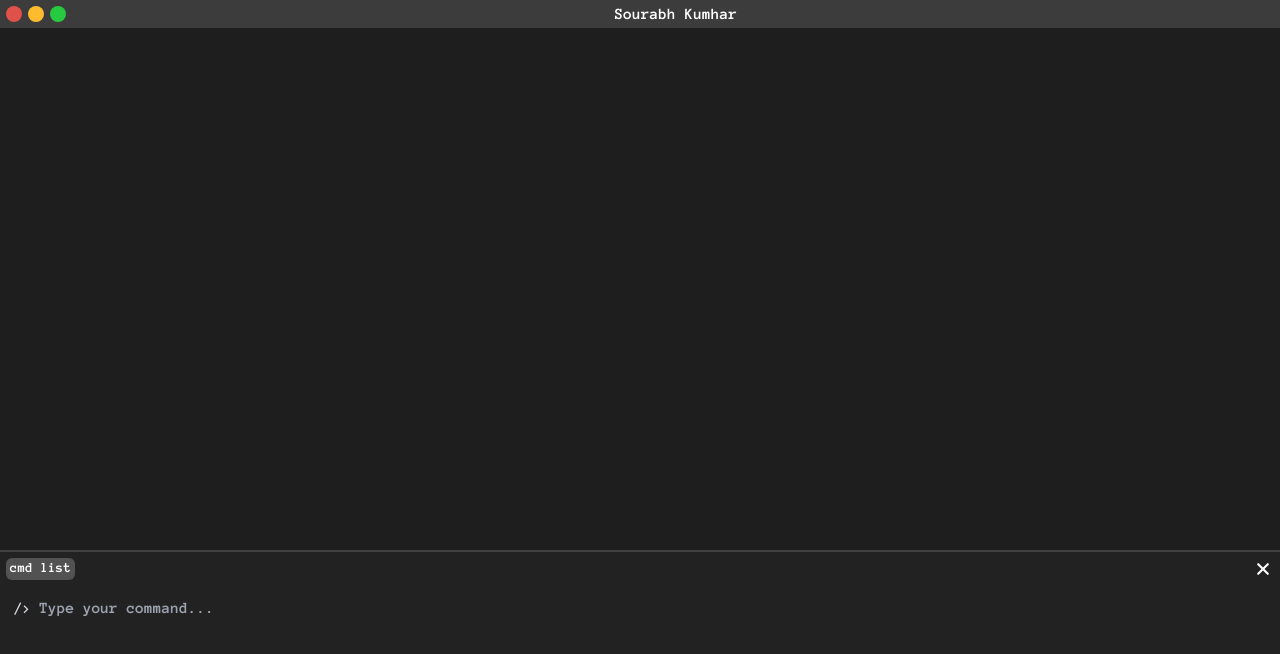
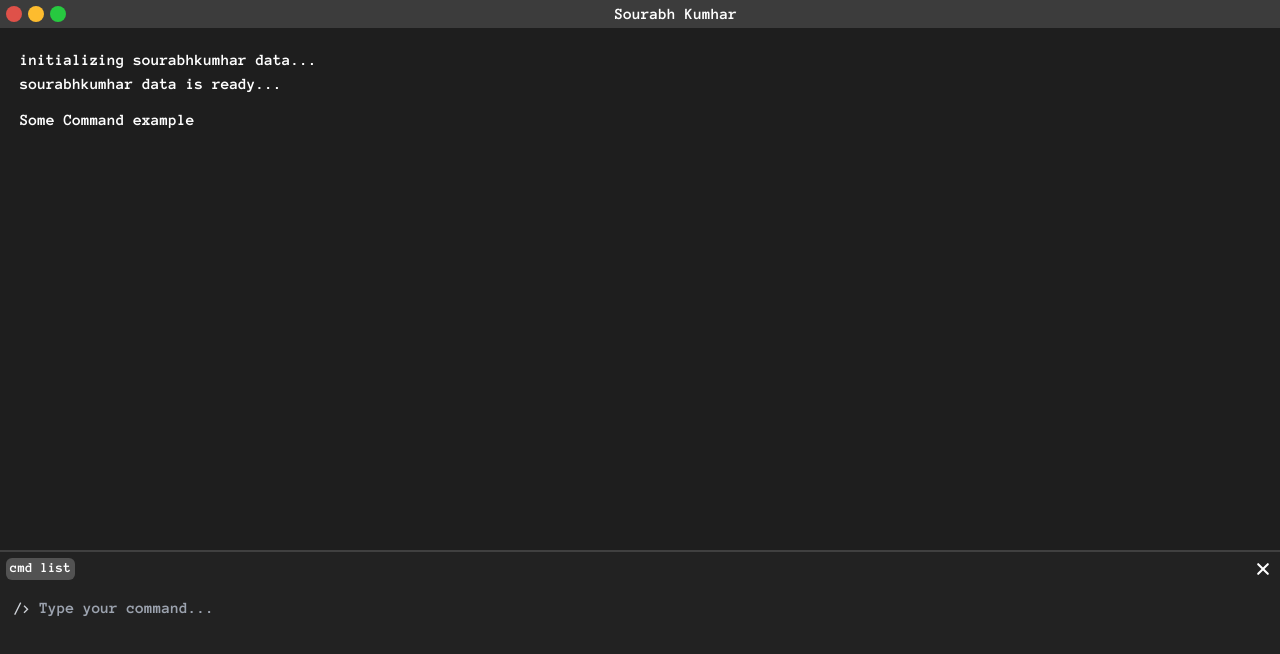
Before and after one commit to sourabhkumhar/cli-portfolio, a Next.js app: page /sourabhkumhar in a window 1280 px wide. Shown: the top 654 px of the page. Built offline with nearby package versions, Linux system fonts and the light colour scheme.

Commit message:
add initial page load

```diff
--- a/package.json
+++ b/package.json
@@ -9,6 +9,7 @@
     "lint": "next lint"
   },
   "dependencies": {
+    "framer-motion": "^10.16.4",
     "next": "latest",
     "react": "latest",
     "react-dom": "latest",
--- a/pages/sourabhkumhar.jsx
+++ b/pages/sourabhkumhar.jsx
@@ -1,7 +1,38 @@
-import React from "react";
+import { motion } from "framer-motion";
 
 const Page = () => {
-  return <div></div>;
+  return (
+    <div>
+      <motion.div
+        initial={{ opacity: 0 }}
+        whileInView={{ opacity: 1 }}
+        transition={{ delay: 1, type: "tween", duration: 0 }}
+      >
+        initializing sourabhkumhar data...
+      </motion.div>
+      <motion.div
+        initial={{ opacity: 0 }}
+        whileInView={{ opacity: 1 }}
+        transition={{ delay: 2, type: "tween", duration: 0 }}
+      >
+        sourabhkumhar data is ready...
+      </motion.div>
+
+      <motion.div
+        initial={{ opacity: 0 }}
+        whileInView={{ opacity: 1 }}
+        transition={{ delay: 2.5, type: "tween", duration: 0 }}
+        className="mt-3"
+      >
+        Some Command example
+      </motion.div>
+      <motion.div
+        initial={{ opacity: 0 }}
+        whileInView={{ opacity: 1 }}
+        transition={{ delay: 0.3, type: "tween", duration: 0 }}
+      ></motion.div>
+    </div>
+  );
 };
 
 export default Page;
--- a/sources/context/DataProvider.jsx
+++ b/sources/context/DataProvider.jsx
@@ -1,3 +1,4 @@
+import Router from "next/router";
 import { createContext, useState } from "react";
 
 export const Data = createContext();
@@ -5,7 +6,6 @@ export const Data = createContext();
 const DataProvider = ({ children }) => {
   const [cmdHistory, setCmdHistory] = useState([]);
   const [expand, setExpand] = useState(250);
-  const [isStarted, setStarted] = useState(false);
   const [output, setOutput] = useState(false);
 
   const handleTerminalHeight = (e) => {
@@ -18,6 +18,15 @@ const DataProvider = ({ children }) => {
       temp.push(cmd);
       return temp;
     });
+
+    executeCommand(cmd);
+  };
+
+  const executeCommand = (cmd) => {
+    if (cmd === "initialize getting data") {
+      Router.push("/sourabhkumhar");
+      return;
+    }
   };
 
   return (
```
Also changed, not shown: 1 other file (tests, documents, lock files or other folders).
